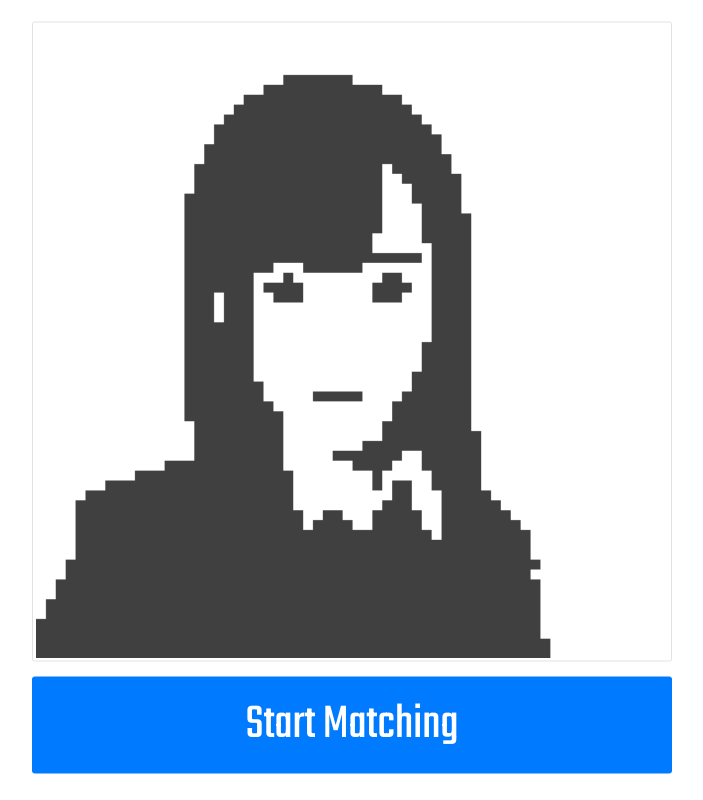
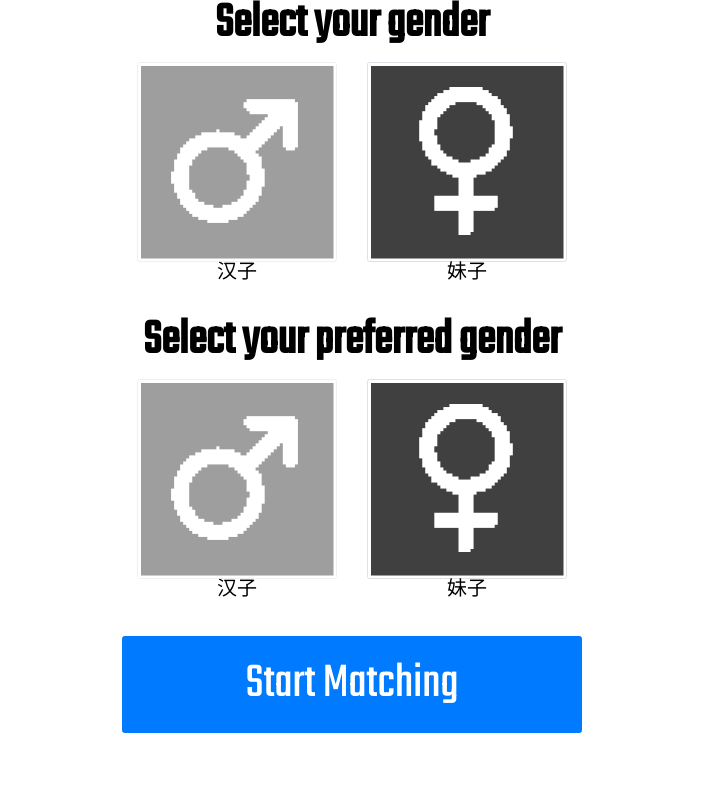
Before and after one commit to liyun-li/fcwr, a Flask app: page / in a window 1280 px wide. Shown: the whole page, without its empty margins (288-991 px from the left). Run offline with Flask 2, Linux system fonts and the light colour scheme; parts of the project's set-up code (start-up, migrations or seed data) failed here and were passed over; some libraries are stand-ins or nearby versions.

Commit message:
update select gender page

```diff
--- a/server/app/static/css/index.css
+++ b/server/app/static/css/index.css
@@ -5,7 +5,6 @@ html, body {
 	width: 100%;
 	color: #003333;
 	box-sizing: border-box;
-	color:red;
 }
 
 .page-container{
--- a/server/app/templates/base.html
+++ b/server/app/templates/base.html
@@ -63,7 +63,7 @@
 			}
 
 			.selectGender-image:active{
-				transform: scale(1.5);
+				transform: scale(1.3);
 
 			}
 
--- a/server/app/templates/components/renderError.html
+++ b/server/app/templates/components/renderError.html
@@ -1,9 +1,10 @@
+{% macro renderError(error) %}
 
-{% macro renderError(error) %}
 	<div class="page-container">
 			<div class="text-center text-large text__red" role="alert">
 				<strong>ERROR:  {{ error }}</strong>
 			</div>
 			<img src="{{url_for('static',filename='icons/err.png')}}" alt="..." class="img-thumbnail page-error-image" >
 	</div>
+
 {% endmacro %}
--- a/server/app/templates/components/renderGroupNumber.html
+++ b/server/app/templates/components/renderGroupNumber.html
@@ -1,11 +1,12 @@
 {% macro renderGroupNumber(number) %}
+
     <div class="page-container">
         <div class="text-center text-large text__red" role="alert">
             <strong>Group Number</strong>
         </div>
-
         <div class="text-center text-large text__red" role="alert">
             <strong>{{number}}</strong>
         </div>
     </div>
+
 {% endmacro %}
--- a/server/app/templates/components/renderHome.html
+++ b/server/app/templates/components/renderHome.html
@@ -1,6 +1,7 @@
 
 {% macro renderHome() %}
-<div class="page-container">
+
+	<div class="page-container">
 		<div class="text-center text-large text__red" role="alert">
 			<strong>If You Are the One</strong>
 		</div>
@@ -8,5 +9,6 @@
 		<button type="button" class="btn btn-primary btn-large">
 			Start Matching
 		</button>
-</div>
+	</div>
+
 {% endmacro %}
--- a/server/app/templates/components/renderQueue.html
+++ b/server/app/templates/components/renderQueue.html
@@ -1,9 +1,11 @@
 
 {% macro renderQueue() %}
+
     <div class="page-container">
             <div class="text-center text-large text__red" role="alert">
                 <strong>Wating...</strong>
             </div>
             <img src="{{url_for('static',filename='icons/queue.png')}}" alt="..." class="img-thumbnail page-error-image" >
     </div
+
 {% endmacro %}
--- a/server/app/templates/components/renderSelectGenderPage.html
+++ b/server/app/templates/components/renderSelectGenderPage.html
@@ -1,57 +1,105 @@
-<div class="page-container">
+
+{% macro renderSelectGenderPage() %}
+
+        <!--
+                1. put api in action
+                2. two radio button names: gender, genderPreference
+        -->
+
+        <div class="page-container" style="color:black;">
                 <form method="post" action="" >
-        <div class="text-center text-large text__red" role="alert">
+
+                        <div class="text-center text-large" role="alert">
                                 <strong>Select your gender</strong>
-
                                 <div class="container">
                                 <div class="row">
+
                                         <div class="col">
-                                <input class="form-check-input" type="radio" name="exampleRadios" id="exampleRadios1" value="option1" style="display: none;" >
-                                <label  for="exampleRadios1" style="color:red;">
-                                  <img src="{{url_for('static',filename='icons/Male_Icon_2.png')}}"class="img-thumbnail selectGender-image change-opacity">
+                                                <input class="form-check-input" type="radio" name="gender" id="genderMale" value="male" style="display: none;" >
+                                                <label for="genderMale">
+                                                        <img src="{{url_for('static',filename='icons/Male_Icon_2.png')}}" id="genderMaleImage" class="img-thumbnail selectGender-image change-opacity">
+                                                        <h2>汉子</h2>
                                                 </label>
                                         </div>
+
                                         <div class="col">
+                                                <input class="form-check-input" type="radio" name="gender" id="genderFemale" value="female" style="display: none;"  >
+                                                <label for="genderFemale">
+                                                        <img src="{{url_for('static',filename='icons/Female_Icon_2.png')}}" id="genderFemaleMaleImage" class="img-thumbnail selectGender-image">
+                                                        <h2>妹子</h2>
+                                                </label>
+                                        </div>
 
-                <input class="form-check-input" type="radio" name="exampleRadios" id="exampleRadios2" value="option1" style="display: none;"  >
-                <label  for="exampleRadios2" style="color:red;">
-                        <img src="{{url_for('static',filename='icons/Female_Icon_2.png')}}"class="img-thumbnail selectGender-image">
-                </label>
+                                        <script>
+                                                var genderMaleImage = document.getElementById("genderMaleImage")
+                                                var genderFemaleImage = document.getElementById("genderFemaleMaleImage")
+
+                                                var className = "change-opacity"
+
+                                                genderMaleImage.addEventListener("click",()=>{
+                                                        genderMaleImage.classList.remove("change-opacity")
+                                                        genderFemaleImage.classList.add(className)
+                                                })
+
+                                                genderFemaleImage.addEventListener("click",()=>{
+                                                        genderMaleImage.classList.add("change-opacity")
+                                                        genderFemaleImage.classList.remove(className)
+
+                                                })
+                                        </script>
+
+                                </div>
                                 </div>
                         </div>
 
+                        <div class="text-center text-large" role="alert">
+                                        <strong>Select your preferred gender</strong>
+                                        <div class="container">
+                                        <div class="row">
+
+                                                <div class="col">
+                                                        <input class="form-check-input" type="radio" name="genderPreference" id="genderPreferenceMale" value="male" style="display: none;" >
+                                                        <label for="genderPreferenceMale" >
+                                                                <img src="{{url_for('static',filename='icons/Male_Icon_2.png')}}" id="genderPreferenceMaleImage" class="img-thumbnail selectGender-image change-opacity">
+                                                                <h2>汉子</h2>
+                                                        </label>
                                                 </div>
 
+                                                <div class="col">
+                                                        <input class="form-check-input" type="radio" name="genderPreference" id="genderPreferenceFemale" value="value" style="display: none;"  >
+                                                        <label  for="genderPreferenceFemale" >
+                                                                <img src="{{url_for('static',filename='icons/Female_Icon_2.png')}}" id="genderPreferenceFemaleImage" class="img-thumbnail selectGender-image">
+                                                                <h2>妹子</h2>
+                                                        </label>
+                                                </div>
+
+                                                <script>
+                                                        var genderPreferenceMaleImage = document.getElementById("genderPreferenceMaleImage")
+                                                        var genderPreferenceFemaleImage = document.getElementById("genderPreferenceFemaleImage")
+
+                                                        var className = "change-opacity"
+
+                                                        genderPreferenceMaleImage.addEventListener("click",()=>{
+                                                                genderPreferenceMaleImage.classList.remove("change-opacity")
+                                                                genderPreferenceFemaleImage.classList.add(className)
+                                                        })
+
+                                                        genderPreferenceFemaleImage.addEventListener("click",()=>{
+                                                                genderPreferenceMaleImage.classList.add("change-opacity")
+                                                                genderPreferenceFemaleImage.classList.remove(className)
+
+                                                        })
+                                                </script>
 
                                         </div>
-
-            <div class="text-center text-large text__red" role="alert">
-                    <strong>Select your preferred gender</strong>
-
-                    <div class="container">
-                        <div class="row">
-                              <div class="col">
-                                    <input class="form-check-input" type="radio" name="exampleRadios" id="exampleRadios1" value="option1" style="display: none;" >
-                                    <label  for="exampleRadios1" style="color:red;">
-                                      <img src="{{url_for('static',filename='icons/Male_Icon_2.png')}}"class="img-thumbnail selectGender-image change-opacity">
-                                    </label>
                                         </div>
-                    <div class="col">
-
-                    <input class="form-check-input" type="radio" name="exampleRadios" id="exampleRadios2" value="option1" style="display: none;"  >
-                    <label  for="exampleRadios2" style="color:red;">
-                            <img src="{{url_for('static',filename='icons/Female_Icon_2.png')}}"class="img-thumbnail selectGender-image">
-                    </label>
-                              </div>
-                            </div>
-
-                          </div>
-
-
                         </div>
 
                         <button type="button" class="btn btn-primary btn-large">
                                 Start Matching
                         </button>
+
                 </form>
         </div>
+
+{% endmacro %}
--- a/server/app/templates/index.html
+++ b/server/app/templates/index.html
@@ -2,9 +2,9 @@
 
 {% from 'components/renderHome.html' import renderHome %}
 {% from 'components/renderError.html' import renderError %}
+{% from 'components/renderSelectGenderPage.html' import renderSelectGenderPage %}
+{% from 'components/renderQueue.html' import renderQueue %}
 {% from 'components/renderGroupNumber.html' import renderGroupNumber %}
-{% from 'components/renderQueue.html' import renderQueue %}
-
 
 {# CSS #}
 {% block links %}
@@ -18,7 +18,7 @@
 {% block content %}
 
 {% if error %}
-	{{renderHome()}}
+	{{renderSelectGenderPage() }}
 {% else %}
 
 
```
Lines whose indentation alone changed are shown as unchanged.
